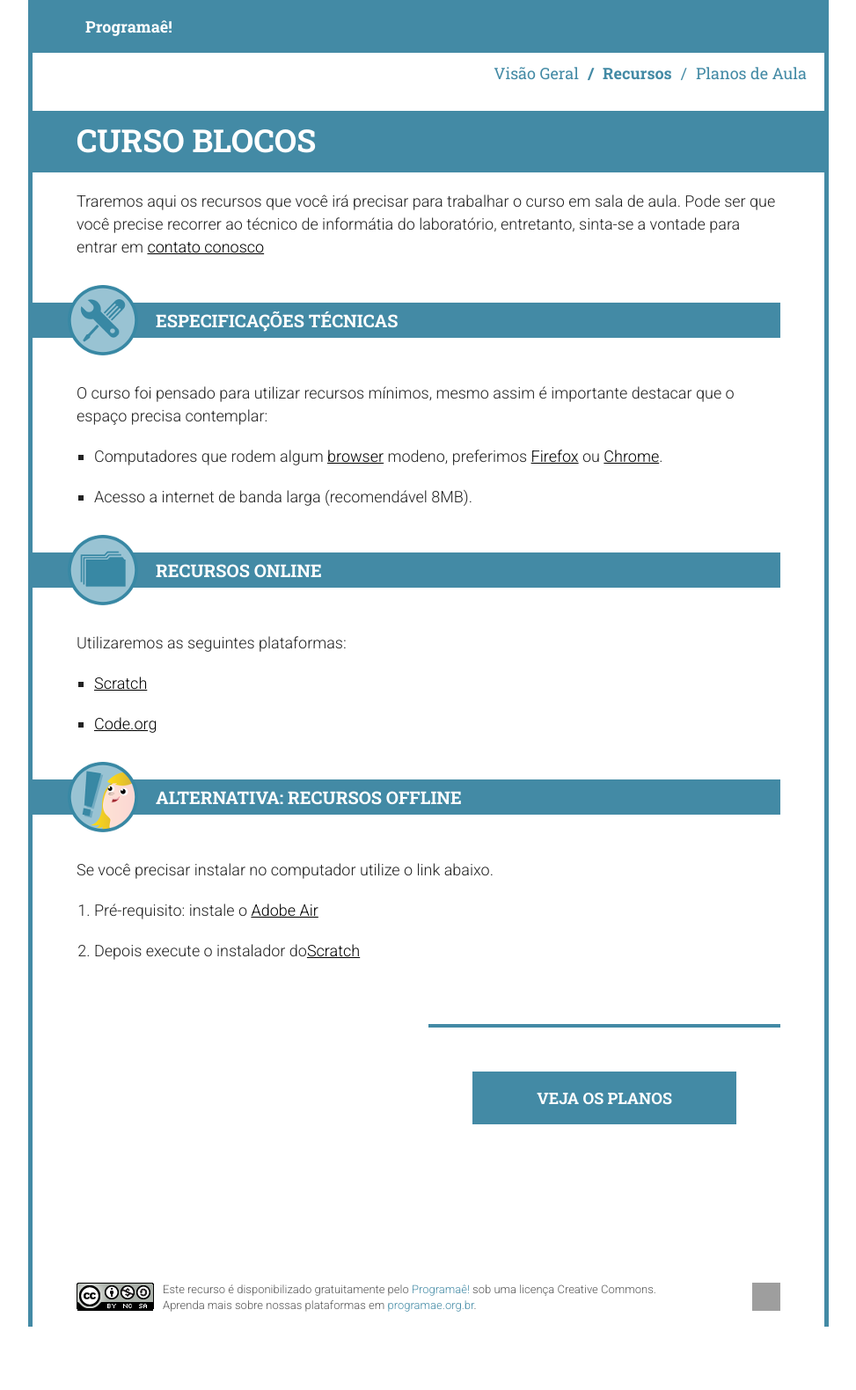
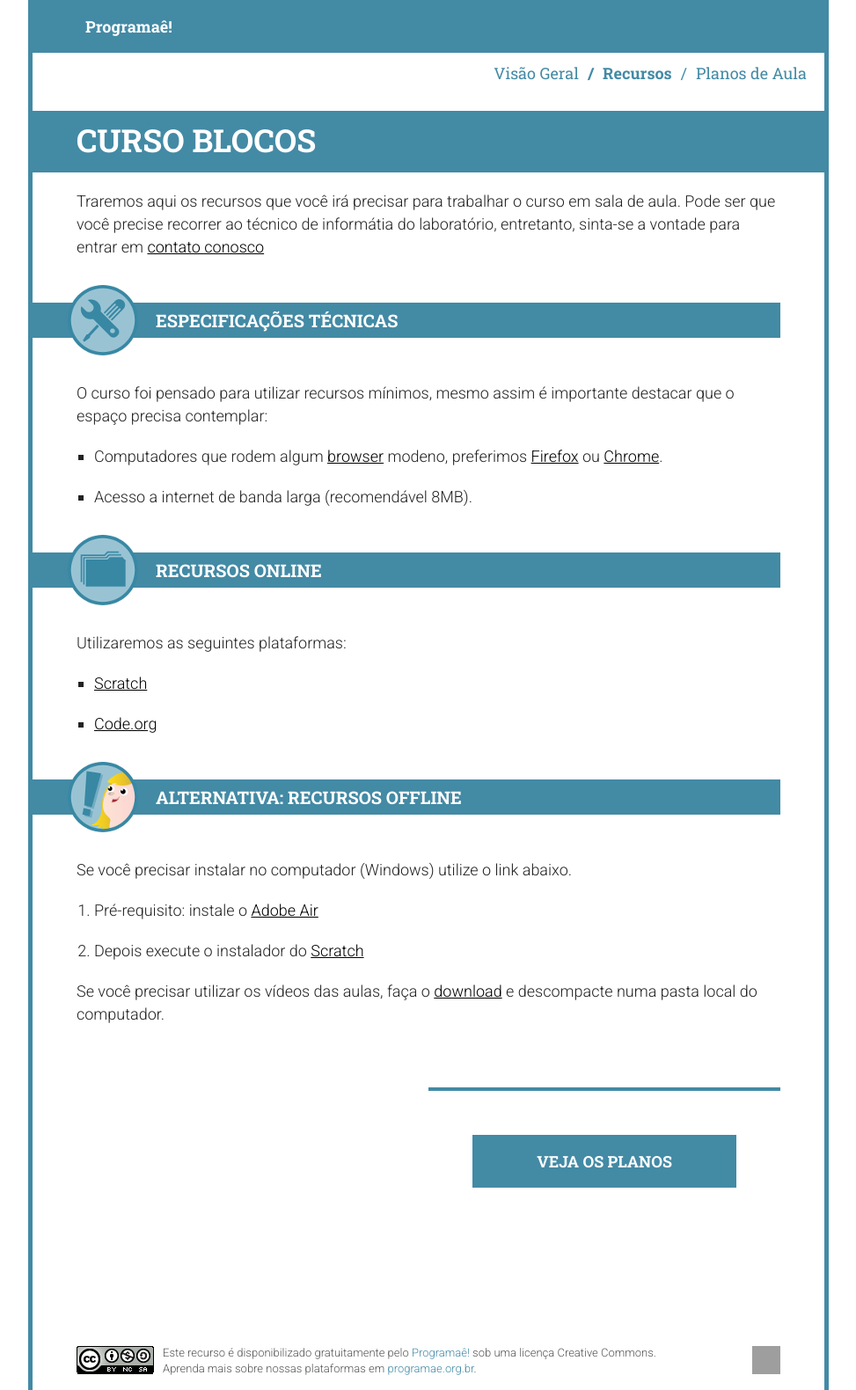
Before and after one commit to Programae/blocos, a Jekyll site: the page built from recursos.md, in a window 1280 px wide. Shown: the whole page at 88% size, without its empty margins (153-1126 px from the left). Built offline with Jekyll 4.4.1, drawn with Linux system fonts in a browser that asks for light colours; nearby versions of some CDN libraries; library files that are not in the unit come from our copies; before the commit the page ends 1508 px from its top, so only the background shows below that; grey boxes are pictures that could not be loaded.

Commit message:
small fixes
Signed-off-by: Tiago Maluta <tiago.maluta@gmail.com>

```diff
--- a/_layouts/recursos.html
+++ b/_layouts/recursos.html
@@ -68,11 +68,13 @@
     <aside class="overview exclamation">
         <h2>Alternativa: Recursos offline</h2>
 
-        <p>Se você precisar instalar no computador utilize o link abaixo.</p>
+        <p>Se você precisar instalar no computador (Windows) utilize o link abaixo.</p>
         <ol>
         <li>Pré-requisito: instale o <a href="../instaladores/AdobeAIRInstaller.zip">Adobe Air</a></li>
-        <li>Depois execute o instalador do<a href="../instaladores/Scratch-437.exe">Scratch</a></li>
+        <li>Depois execute o instalador do <a href="../instaladores/Scratch-437.exe">Scratch</a></li>
       </ol>
+
+      <p>Se você precisar utilizar os vídeos das aulas, faça o <a href="../videos/todos.zip">download</a> e descompacte numa pasta local do computador.</p>
 
     </aside>
 
```
